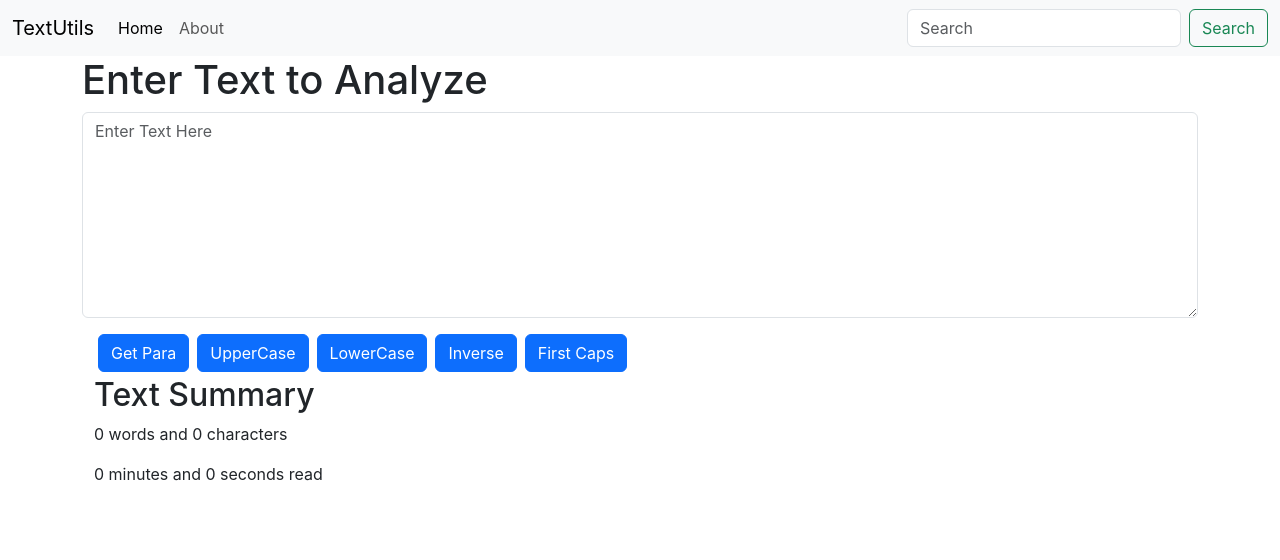
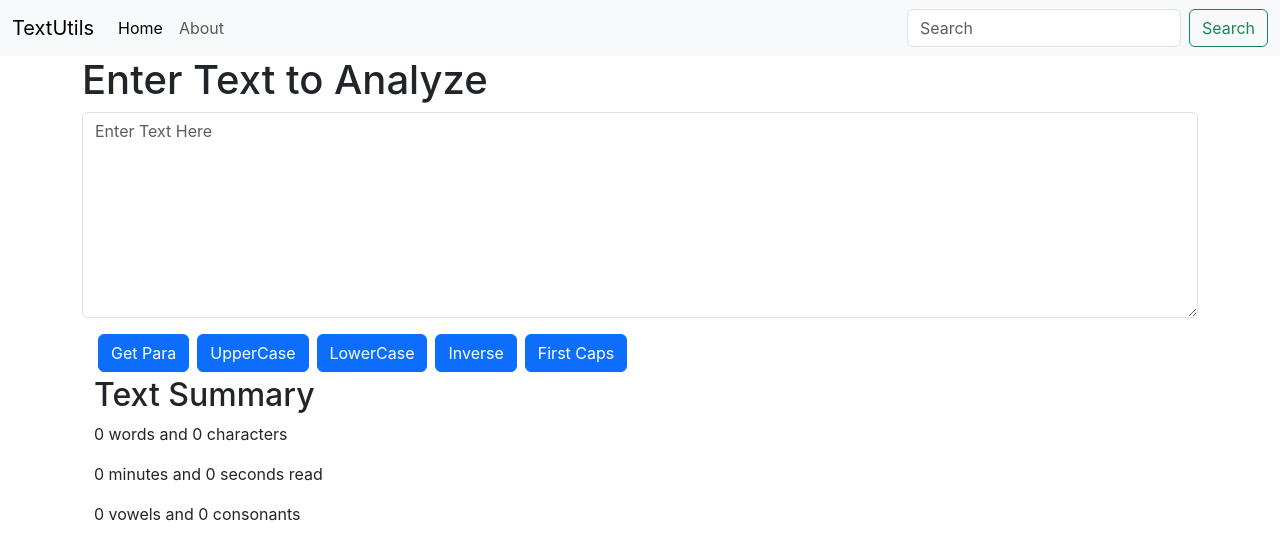
Before and after one commit to ParasPanta/TextUtils, a React (Create React App) app: page / in a window 1280 px wide. Shown: the top 560 px of the page. Built offline with nearby package versions, Linux system fonts and the light colour scheme.

Commit message:
Vowels and Consonants

```diff
--- a/src/components/TextForm.js
+++ b/src/components/TextForm.js
@@ -4,10 +4,12 @@ import React from "react";
 function TextForm() {
   const [text, setText] = useState("");
   const [wordCount, setWordCount] = useState(0);
+  const [countVowCons, setCountVowCons] = useState([0, 0]);
 
   const handleOnChange = (e) => {
     setText(e.target.value);
     countWords(e.target.value);
+    setCountVowCons(handleCountVowCons(e.target.value));
   };
 
   const countWords = (text) => {
@@ -57,6 +59,13 @@ function TextForm() {
     setText(para);
   };
 
+  const handleCountVowCons = (text) => {
+    let newText = text.replace(/[^a-z]/g, "");
+    let arrVowels = newText.replace(/[^aeiou]/g, "");
+    let arrConsonants = newText.replace(/[aeiou]/g, "");
+    return [arrVowels.length, arrConsonants.length];
+  };
+
   return (
     <>
       <div className="mb-3">
@@ -96,6 +105,9 @@ function TextForm() {
           {Math.floor((wordCount * 0.48) / 60)} minutes and{" "}
           {Math.floor((wordCount * 0.48) % 60)} seconds read
         </p>
+        <p>
+          {countVowCons[0]} vowels and {countVowCons[1]} consonants
+        </p>
       </div>
     </>
   );
```
